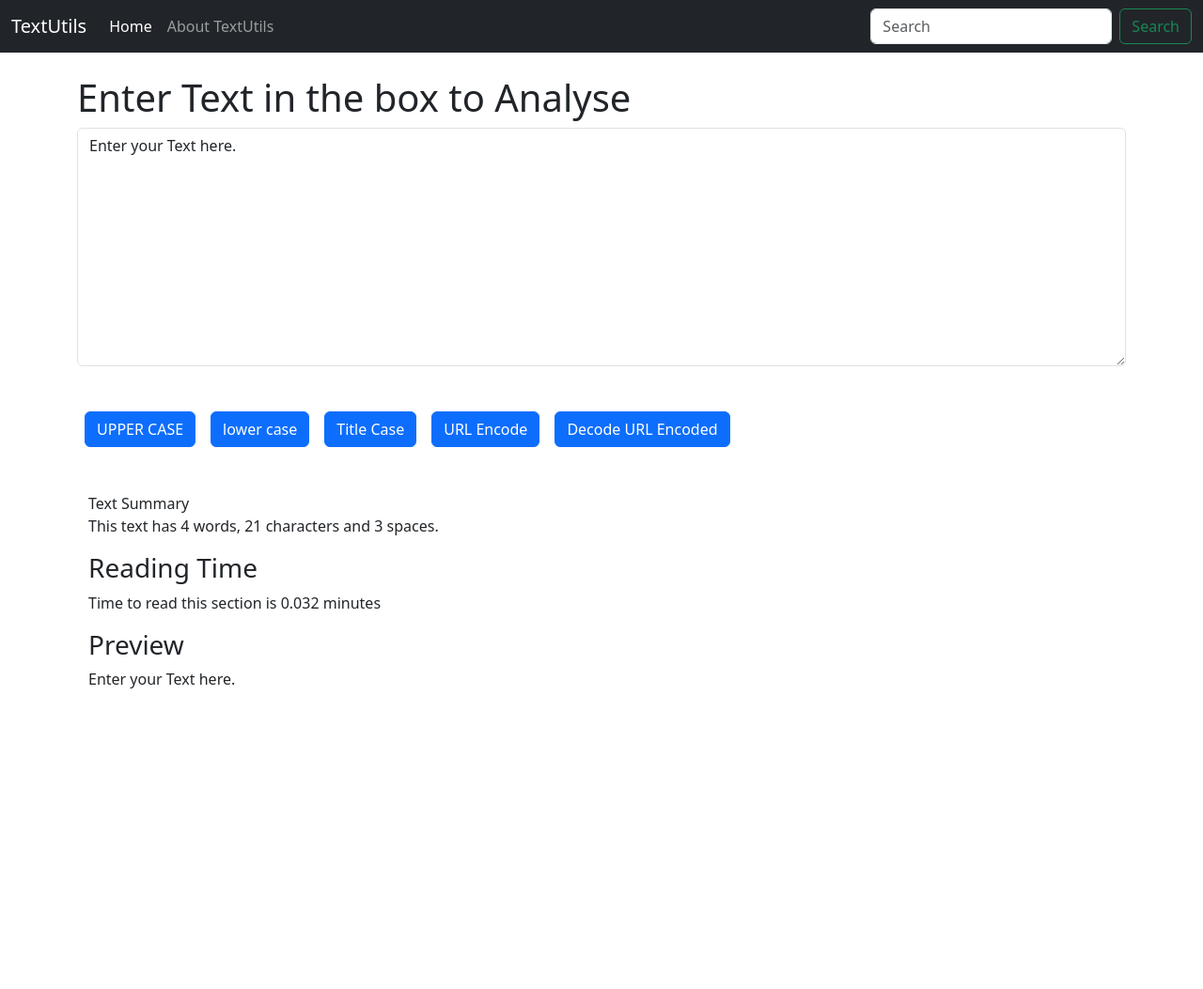
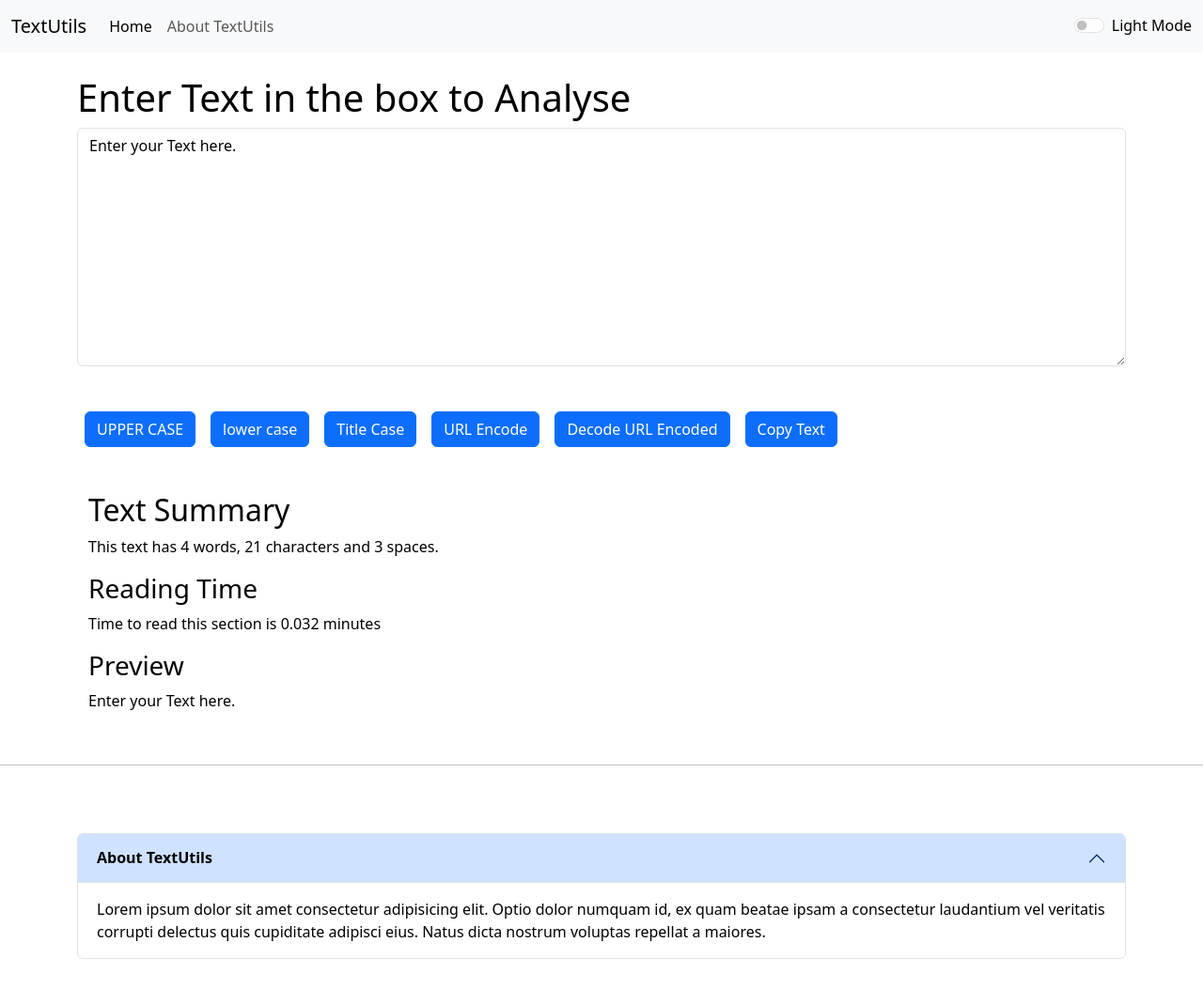
Before and after one commit to Manan-Rastogi/TexTxeT, a React (Create React App) app: page / in a window 1280 px wide. Shown: the whole page at 94% size. Before the commit the page ends 800 px from the top, so only its background shows below. Built offline with nearby package versions, Linux system fonts and the light colour scheme.

Commit message:
Dark Mode

```diff
--- a/src/App.js
+++ b/src/App.js
@@ -1,13 +1,67 @@
+import { useState } from "react";
 import "./App.css";
+import About from "./Components/About";
 import Navbar from "./Components/Navbar";
 import TextArea from "./Components/TextArea";
 
 function App() {
+  const [mode, setMode] = useState("light");
+  const [modeText, setModeText] = useState("Light")
+
+  const [styles, setStyles] = useState({
+    color: "black",
+    baclgroundColor: "white",
+  });
+
+  const [styleNavbar, setStyleNavbar] = useState({
+    color: "black",
+    baclgroundColor: "white",
+  });
+
+  const [styleTextArea, setStyleTextArea] = useState({
+    color: "black",
+    baclgroundColor: "white",
+  })
+
+  const [styleAbout, setStyleAbout] = useState({
+    color: "black",
+    baclgroundColor: "white",
+  })
+
+  const toggleMode = () => {
+    if (mode === "light") {
+      setMode("dark");
+      setModeText("Light")
+      setStyles({ color: "white", backgroundColor: "black" });
+      setStyleNavbar({ color: "#F8F9FA", backgroundColor: "#212529" });
+      setStyleTextArea({ color: "white", backgroundColor: "#212529" });
+      setStyleAbout({ color: "white", backgroundColor: "black" });
+    } else {
+      setMode("light");
+      setModeText("Dark")
+      setStyles({ color: "black", backgroundColor: "white" });
+      setStyleNavbar({ color: "#212529", backgroundColor: "#F8F9FA" });
+      setStyleTextArea({ color: "black", backgroundColor: "#F8F9FA" });
+      setStyleAbout({ color: "black", backgroundColor: "white" });
+    }
+  };
+
   return (
-    <>
-      <Navbar title="TextUtils" aboutText="About TextUtils" />
-      <TextArea heading="Enter Text in the box to Analyse"/>
-    </>
+    <div style={styles}>
+      <Navbar
+        title="TextUtils"
+        aboutText="About TextUtils"
+        mode={mode}
+        modeText={modeText}
+        toggleMode={toggleMode}
+        styles={styleNavbar}
+      />
+      <TextArea heading="Enter Text in the box to Analyse" styles={styleTextArea}/>
+      <br />
+      <hr />
+      <br />
+      <About styles={styleAbout}/>
+    </div>
   );
 }
 
--- /dev/null
+++ b/src/Components/About.js
@@ -0,0 +1,38 @@
+export default function About(props) {
+  return (
+    <>
+      <div className="container my-3 py-3" style={props.styles}>
+        <div className="accordion" id="accordionExample" style={props.styles}>
+          <div className="accordion-item">
+            <h2 className="accordion-header" id="headingOne">
+              <button
+                className="accordion-button"
+                type="button"
+                data-bs-toggle="collapse"
+                data-bs-target="#collapseOne"
+                aria-expanded="true"
+                aria-controls="collapseOne"
+                style={props.styles}
+              >
+                <b>About TextUtils</b>
+              </button>
+            </h2>
+            <div
+              id="collapseOne"
+              className="accordion-collapse collapse show"
+              aria-labelledby="headingOne"
+              data-bs-parent="#accordionExample"
+            >
+              <div className="accordion-body" style={props.styles}>
+                Lorem ipsum dolor sit amet consectetur adipisicing elit. Optio
+                dolor numquam id, ex quam beatae ipsam a consectetur laudantium
+                vel veritatis corrupti delectus quis cupiditate adipisci eius.
+                Natus dicta nostrum voluptas repellat a maiores.
+              </div>
+            </div>
+          </div>
+        </div>
+      </div>
+    </>
+  );
+}
--- a/src/Components/Navbar.js
+++ b/src/Components/Navbar.js
@@ -1,10 +1,13 @@
-import React from "react";
 import PropTypes from "prop-types";
 
 export default function Navbar(props) {
+
   return (
     <>
-      <nav className="navbar navbar-expand-lg navbar-dark bg-dark">
+      <nav
+        className={`navbar navbar-expand-lg navbar-${props.mode} bg-${props.mode}`}
+        style={{ color: props.styles.color }}
+      >
         <div className="container-fluid">
           <a className="navbar-brand" href="/">
             {props.title}
@@ -32,32 +35,23 @@ export default function Navbar(props) {
                   {props.aboutText}
                 </a>
               </li>
-              {/* <li className="nav-item dropdown">
-            <a className="nav-link dropdown-toggle" href="/" role="button" data-bs-toggle="dropdown" aria-expanded="false">
-              Dropdown
-            </a>
-            <ul className="dropdown-menu">
-              <li><a className="dropdown-item" href="/">Action</a></li>
-              <li><a className="dropdown-item" href="/">Another action</a></li>
-              <li><hr className="dropdown-divider" /></li>
-              <li><a className="dropdown-item" href="/">Something else here</a></li>
             </ul>
-          </li> */}
-              {/* <li className="nav-item">
-            <a className="nav-link disabled">Disabled</a>
-          </li> */}
-            </ul>
-            <form className="d-flex" role="search">
+
+            <div className="form-check form-switch">
               <input
-                className="form-control me-2"
-                type="search"
-                placeholder="Search"
-                aria-label="Search"
+                className="form-check-input"
+                type="checkbox"
+                role="switch"
+                id="flexSwitchCheckDefault"
+                onClick={props.toggleMode}
               />
-              <button className="btn btn-outline-success" type="submit">
-                Search
-              </button>
-            </form>
+              <label
+                className="form-check-label"
+                htmlFor="flexSwitchCheckDefault"
+              >
+                {props.modeText} Mode
+              </label>
+            </div>
           </div>
         </div>
       </nav>
@@ -67,7 +61,7 @@ export default function Navbar(props) {
 
 // Proptypes to set the types of props fields we are accepting.
 Navbar.propTypes = {
-  title: PropTypes.string.isRequired,           // isRequired is quite self explainatory
+  title: PropTypes.string.isRequired, // isRequired is quite self explainatory
   aboutText: PropTypes.string.isRequired,
 };
 
--- a/src/Components/TextArea.js
+++ b/src/Components/TextArea.js
@@ -23,7 +23,7 @@ export default function TextArea(props) {
   const handleOnClickTitleCase = () => {
     var titleText = text.toLowerCase().split(" ");
     for (var i = 0; i < titleText.length; i++) {
-      if (titleText[i] == "") {
+      if (titleText[i] === "") {
         continue;
       }
       titleText[i] = titleText[i][0].toUpperCase() + titleText[i].slice(1);
@@ -42,6 +42,11 @@ export default function TextArea(props) {
     setText(urlEncodedText);
   };
 
+  const handleOnClickCopyText = () =>{
+    let copyText = text
+    navigator.clipboard.writeText(copyText)
+  }
+
   return (
     <>
       <div className="container mb-3 my-4">
@@ -53,6 +58,7 @@ export default function TextArea(props) {
           //   placeholder="Lorem ipsum dolor, sit amet consectetur adipisicing elit. Aliquid nulla ipsa voluptatum tenetur assumenda magnam rem. Maiores eveniet dignissimos, blanditiis minima, et laborum eum eaque voluptatem molestiae nihil temporibus tenetur eligendi tempore atque nulla.Lorem ipsum dolor sit amet consectetur adipisicing elit. Quisquam provident, deserunt recusandae cum, iusto voluptas, optio sunt ad mollitia eos ea expedita ipsum veniam ipsa velit voluptatibus quidem omnis nam?"
           value={text}
           onChange={handleOnChangeTextArea}
+          style={props.styles}
         ></textarea>
         <button
           className="btn btn-primary my-5 mx-2"
@@ -87,14 +93,21 @@ export default function TextArea(props) {
           Decode URL Encoded
         </button>
 
+        <button
+          className="btn btn-primary my-5 mx-2"
+          onClick={handleOnClickCopyText}
+        >
+          Copy Text
+        </button>
+
         <div className="container">
           <div>
-            <h>Text Summary</h>
+            <h2>Text Summary</h2>
             <p>
               This text has{" "}
               {
                 text.split(" ").filter((wordCount) => {
-                  return wordCount != "";
+                  return wordCount !== "";
                 }).length
               }{" "}
               words, {text.length} characters and {text.split(" ").length - 1}{" "}
@@ -107,7 +120,7 @@ export default function TextArea(props) {
               Time to read this section is{" "}
               {0.008 *
                 text.split(" ").filter((wordCount) => {
-                  return wordCount != "";
+                  return wordCount !== "";
                 }).length}{" "}
               minutes
             </p>
```
